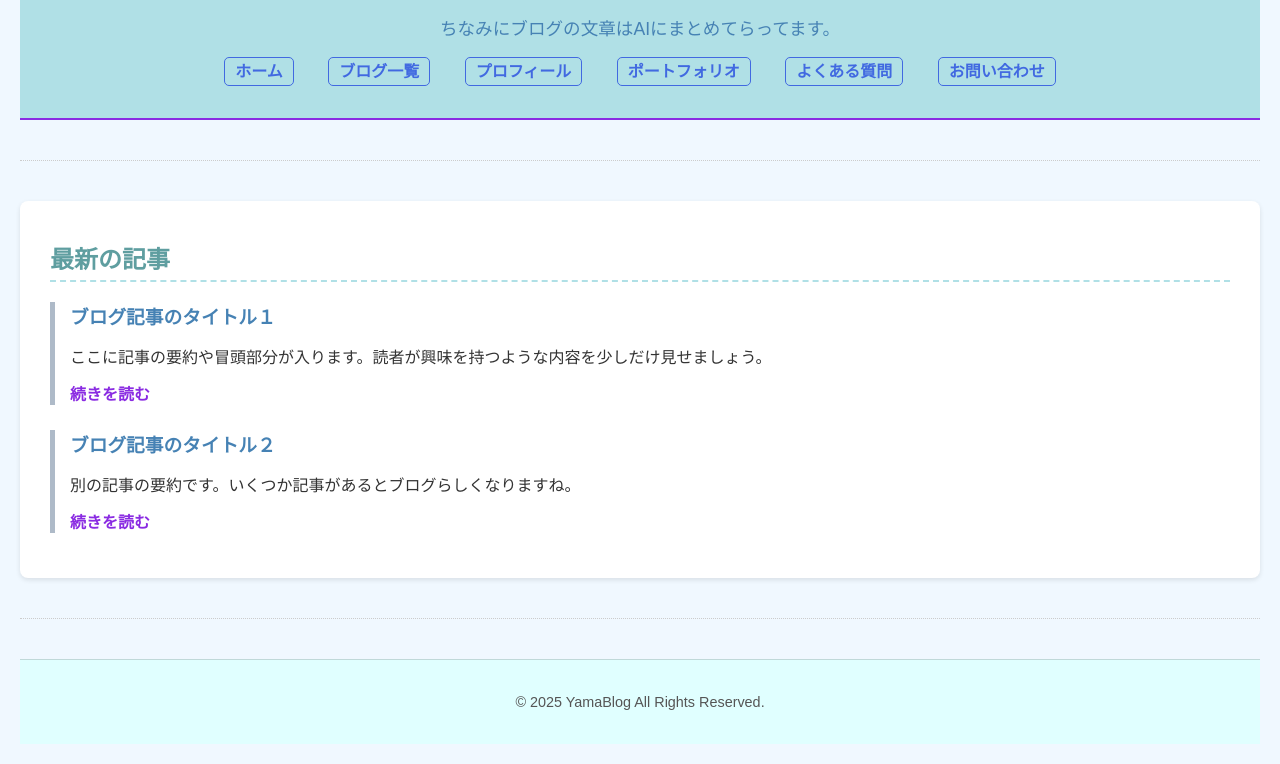
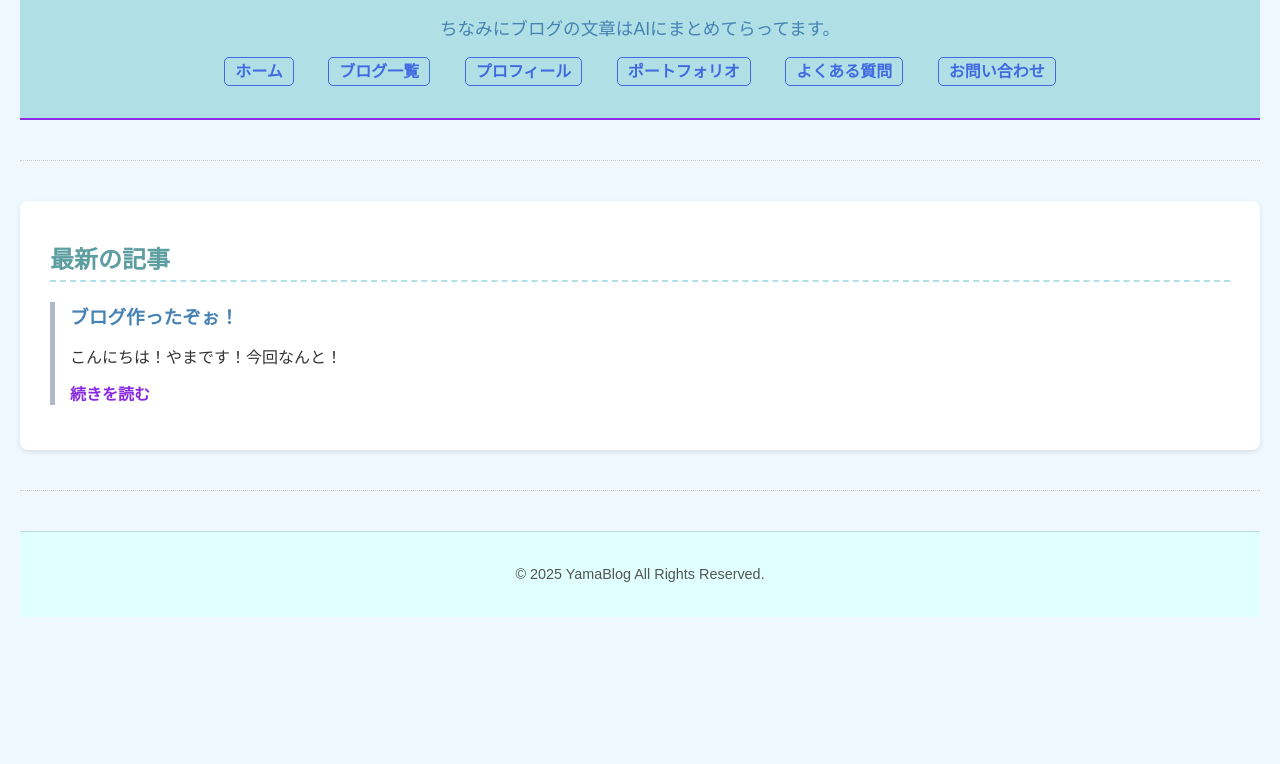
Before and after one commit to Yama0027/YamaBlog, a plain HTML site: page index.html in a window 1280 px wide. Shown: the part 170-934 px from the top of the page. After the commit the page ends 807 px from the top, so only its background shows below. Drawn offline with Linux system fonts and the light colour scheme.

Commit message:
Update index.html

```diff
--- a/index.html
+++ b/index.html
@@ -29,15 +29,11 @@
     <section>
         <h2>最新の記事</h2>
         <article>
-            <h3>ブログ記事のタイトル１</h3>
-            <p>ここに記事の要約や冒頭部分が入ります。読者が興味を持つような内容を少しだけ見せましょう。</p>
-            <a href="#">続きを読む</a>
+            <h3>ブログ作ったぞぉ！</h3>
+            <p>こんにちは！やまです！今回なんと！</p>
+            <a href="blog1.html">続きを読む</a>
         </article>
-        <article>
-            <h3>ブログ記事のタイトル２</h3>
-            <p>別の記事の要約です。いくつか記事があるとブログらしくなりますね。</p>
-            <a href="#">続きを読む</a>
-        </article>
+
     </section>
 
     <hr>
```
